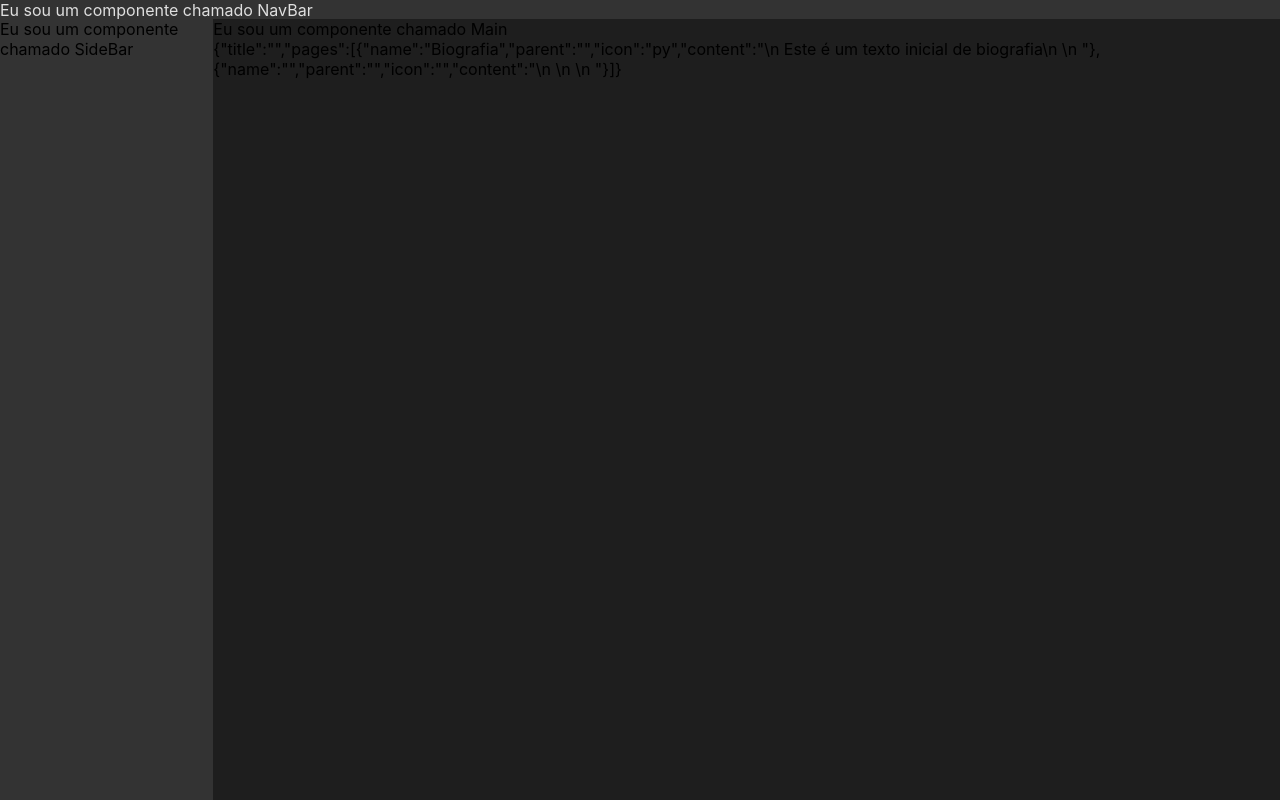
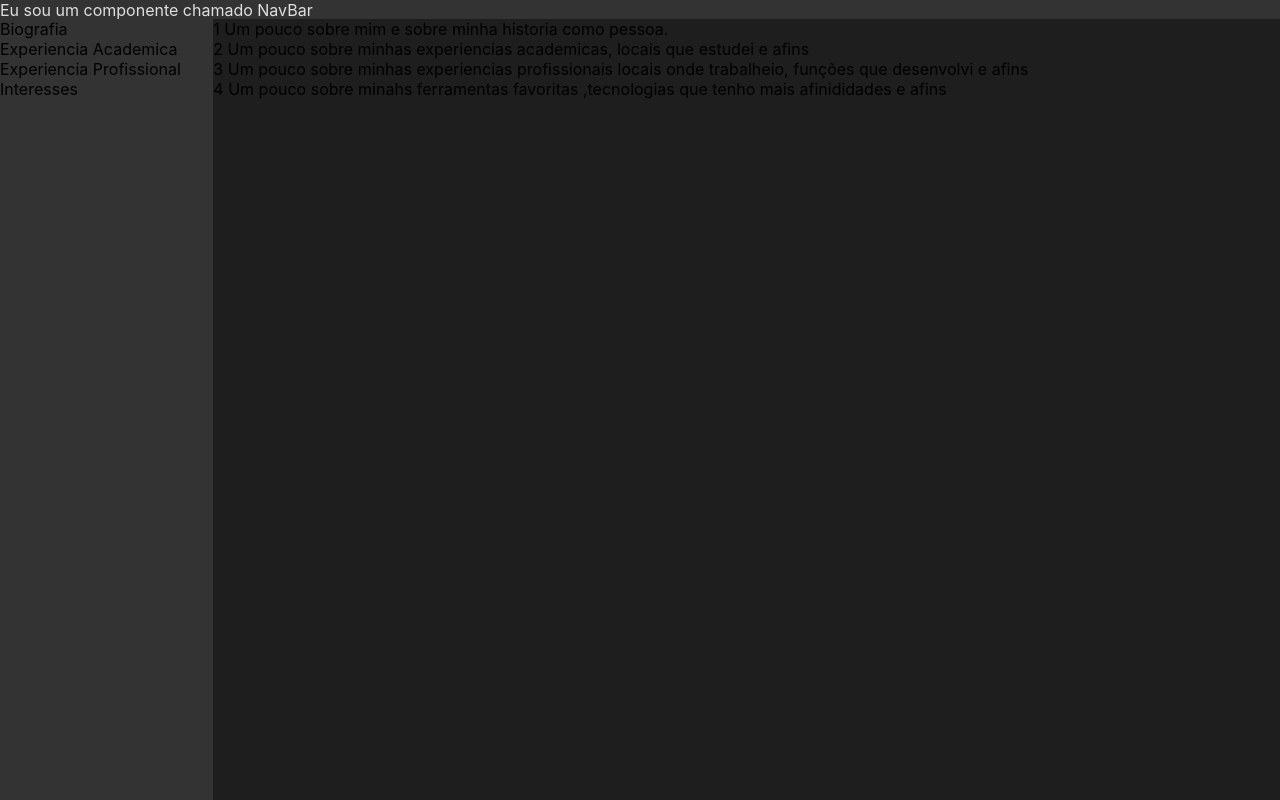
Before and after one commit to lguibr/a-nice-react-notebook, a React (Create React App) app: page / in a window 1280 px wide. Built offline with nearby package versions, Linux system fonts and the light colour scheme.

Commit message:
FEA : now with some binding data from data.js

```diff
--- a/package.json
+++ b/package.json
@@ -3,6 +3,7 @@
   "version": "0.1.0",
   "private": true,
   "dependencies": {
+    "@material-ui/core": "^3.5.1",
     "node-sass": "^4.10.0",
     "react": "^16.6.3",
     "react-dom": "^16.6.3",
--- a/src/components/main/Main.js
+++ b/src/components/main/Main.js
@@ -3,10 +3,24 @@ import React, { Component } from 'react';
 import './Main.scss';
 import Data from './../../data/Data.js' ;
 class Main extends Component {
+    //selectPage = ()=>{
+    //    let focusPage = null
+    //    let openedPages = []
+    //}
     render() {
+        let i = 0
         return (
             <div className="Main">
-                <p>Eu sou um componente chamado Main<br />{JSON.stringify(Data)}</p>
+                {
+                    Data.files.map(file => {
+                    i++
+                    console.log(file)
+                    return (
+                        <div>
+                            <p>{i}  {file.theContent}</p>
+                        </div>
+                        )
+                })}
             </div>
         );
     }
--- a/src/components/sidebar/SideBar.js
+++ b/src/components/sidebar/SideBar.js
@@ -1,11 +1,19 @@
 
 import React, { Component } from 'react';
 import './SideBar.scss';
+import Data from './../../data/Data.js';
 class SideBar extends Component {
     render() {
         return (
             <div className="SideBar">
-                <p>Eu sou um componente chamado SideBar</p>
+                {Data.files.map(file => {
+                    console.log(file)
+                    return (
+                        <div>
+                            <p>{file.name}</p>
+                        </div>
+                    )
+                })}
             </div>
         );
     }
--- a/src/data/Data.js
+++ b/src/data/Data.js
@@ -1,26 +1,46 @@
 const Data = {
-    title : "",
-    pages : [
+    files :
+    [
         {
-            name:"Biografia",
-            parent:"",
-            icon:"py",
-            content:
-            `
-            Este é um texto inicial de biografia
-
-            `
+        name:"Biografia",
+        parent : "1",
+        reference : "2",
+        theContent : `Um pouco sobre mim e
+        sobre minha historia como pessoa.`
         },
         {
-            name: "",
-            parent: "",
-            icon: "",
-            content: `
-
-
-            `
-        }
-    ]
+        name:"Experiencia Academica",
+        parent : "1",
+        reference : "2",
+        theContent : 'Um pouco sobre minhas experiencias academicas, locais que estudei e afins'
+        },
+        {
+        name:"Experiencia Profissional",
+        parent : "1",
+        reference : "2",
+        theContent : `Um pouco sobre minhas experiencias profissionais locais onde trabalheio, funções que desenvolvi e afins`
+        },
+        {
+        name:"Interesses",
+        parent : "1",
+        reference : "2",
+        theContent : 'Um pouco sobre minahs ferramentas favoritas ,tecnologias que tenho mais afinididades e afins'
+        },
+    ],
+}
+//DEV tjhis function should be able to return a string with the exactly value to be rendered.
+const madePages = ()=>{
+    for (const e of Data.files) {
+        e.content = parseCode(e.content)
+    }
 }
 
+const parseCode = (fakeCode)=>{
+    console.log(fakeCode)
+}
+
+madePages()
+
+//DEV this function should be able to make a three of objects indentends by parenthood.
+
 export default Data;
```
